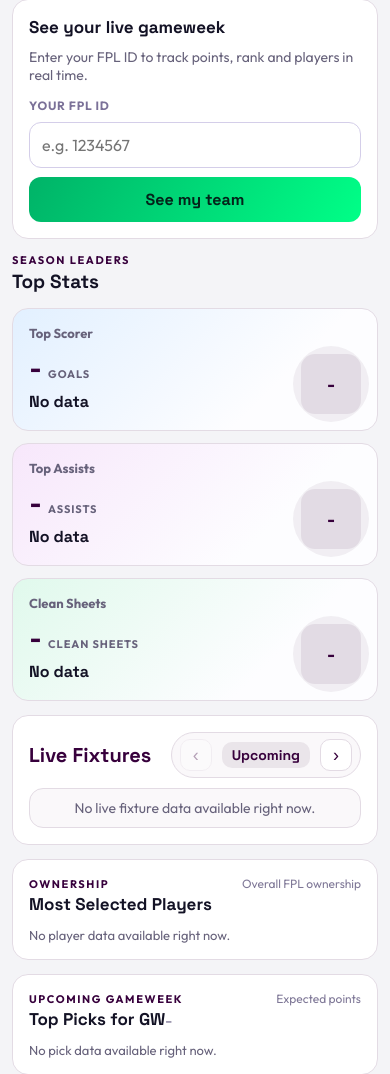
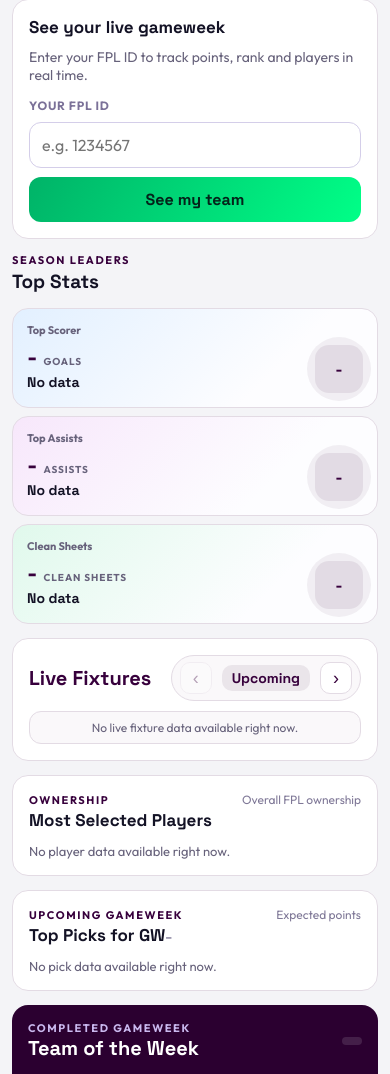
Before and after one commit to RNSAINJU/fpl-djano, a Django app: page / in a window 390 px wide. Shown: the part 760-1834 px from the top of the page. Run offline with Django 5.2, Linux system fonts and the light colour scheme; data comes from the database, SQL or seed files in the repository; data that the repository does not hold is empty; some libraries are stand-ins or nearby versions.

Commit message:
Shrink Live Fixtures and Top Stats cards on mobile so more fits without scrolling

```diff
--- a/static/fantasy/css/style.css
+++ b/static/fantasy/css/style.css
@@ -2385,12 +2385,39 @@ td small {
     }
 
     .fixture-team__shirt {
-        width: 38px;
-        height: 38px;
+        width: 30px;
+        height: 30px;
+    }
+
+    .fixture-teams strong {
+        font-size: 13px;
     }
 
     .fixture-teams span {
-        margin-top: 12px;
+        margin-top: 10px;
+        font-size: 11px;
+    }
+
+    .live-fixture-card {
+        padding: 8px 10px;
+        border-radius: 12px;
+    }
+
+    .live-fixtures-grid {
+        gap: 8px;
+    }
+
+    .fixture-status {
+        padding: 2px 6px;
+        font-size: 10px;
+    }
+
+    .live-fixture-card p {
+        font-size: 12px;
+    }
+
+    .fixture-score {
+        font-size: 15px !important;
     }
 
     .team-hero,
@@ -2426,23 +2453,53 @@ td small {
         font-size: 20px;
     }
 
+    .stat-spotlight {
+        padding: 14px;
+    }
+
+    .stat-spotlight__title {
+        font-size: 11px;
+        margin-bottom: 8px;
+    }
+
+    .stat-spotlight img.is-shirt-fallback {
+        padding: 8px;
+    }
+
     .stat-spotlight__media {
-        width: 60px;
-        height: 60px;
+        width: 48px;
+        height: 48px;
     }
 
     .stat-spotlight img,
     .player-fallback {
-        width: 60px;
-        height: 60px;
+        width: 48px;
+        height: 48px;
     }
 
     .player-fallback {
-        font-size: 20px;
+        font-size: 17px;
     }
 
     .stat-spotlight__value {
-        font-size: 30px;
+        font-size: 24px;
+        margin-bottom: 4px;
+    }
+
+    .stat-spotlight__unit {
+        font-size: 10px;
+    }
+
+    .stat-name {
+        font-size: 14px;
+    }
+
+    .stat-team {
+        font-size: 11px;
+    }
+
+    .top-stats-grid {
+        gap: 8px;
     }
 
     .sidebar-nav a {
```
